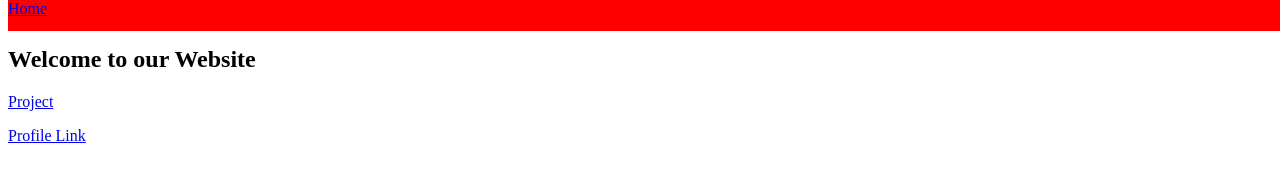
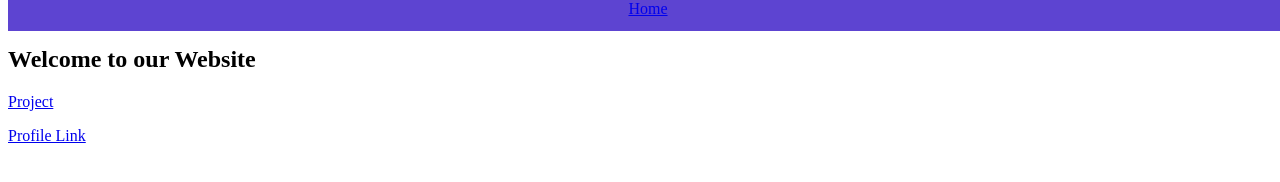
Before and after one commit to MasumaJaffery/Masuma-and-Betel, a plain HTML site: page index.html in a window 1280 px wide. Drawn offline with Linux system fonts and the light colour scheme.

Commit message:
solution to portifol

```diff
--- a/styles.css
+++ b/styles.css
@@ -3,7 +3,8 @@
  width: 100%;
  height: 1.95rem;
  top: 0;
- background-color: red;
+ background-color: rgb(93, 68, 209);
+ text-align: center;
 
  }
 @media screen(min, max){
```
